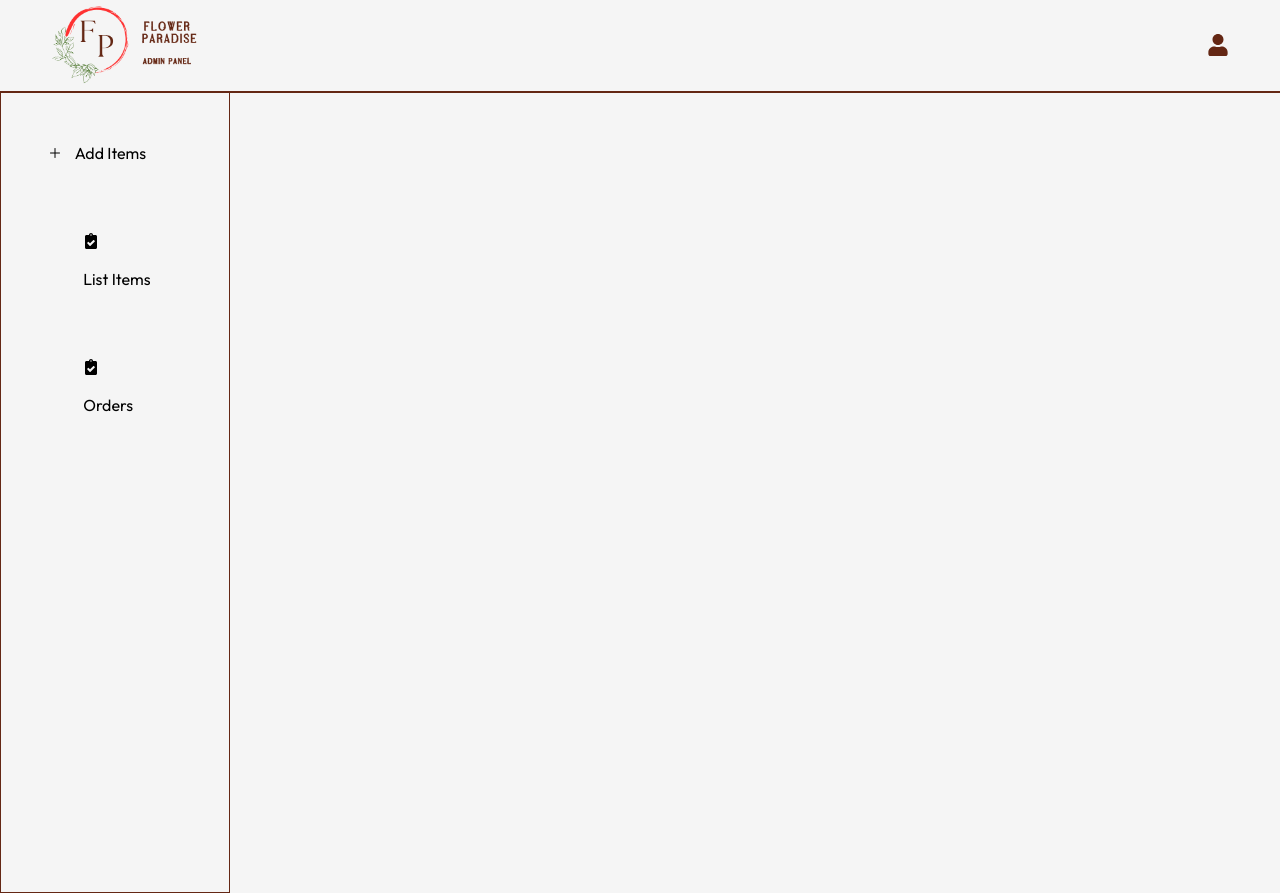
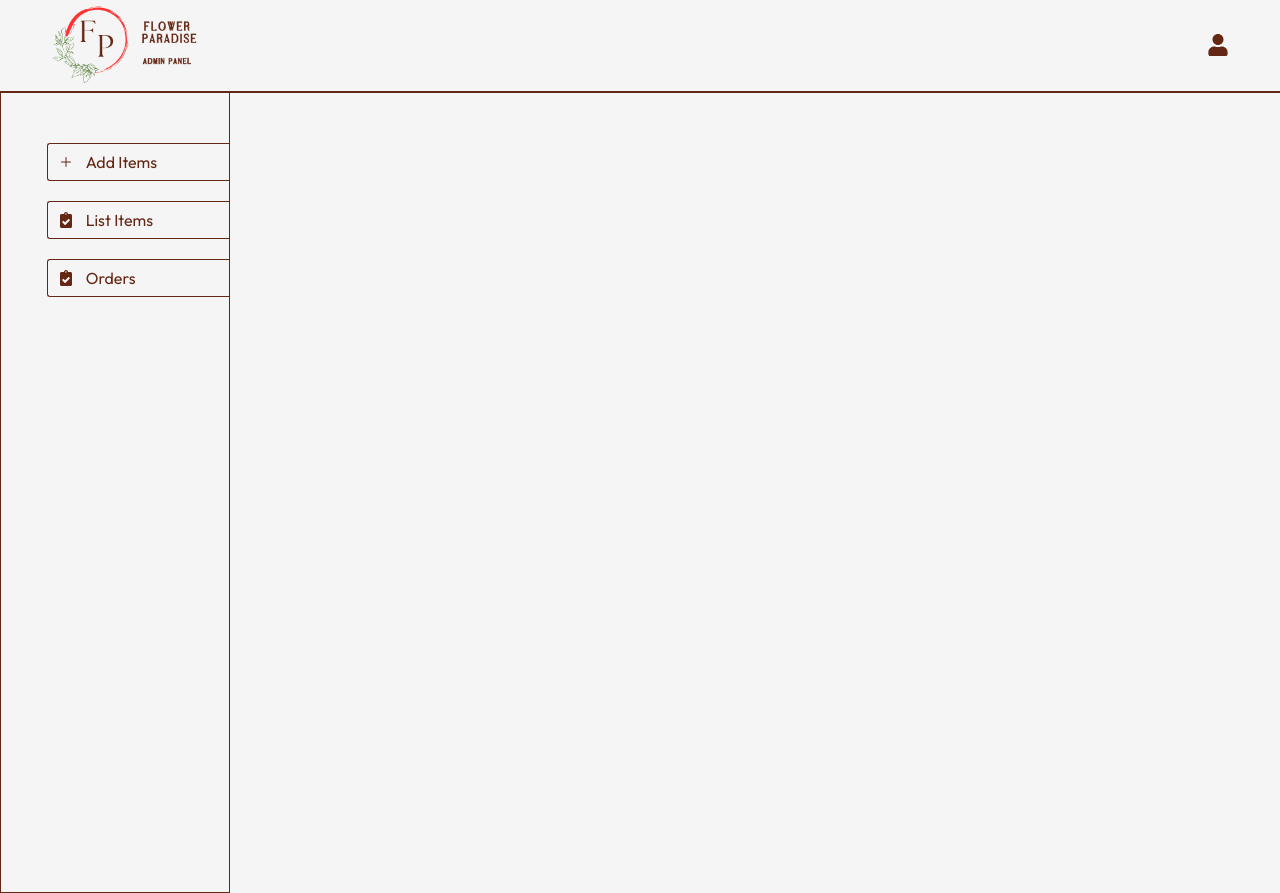
Before and after one commit to pooja180801/Flower-Paradise, a React (Create React App) app in the folder admin/: page / in a window 1280 px wide. Built offline with nearby package versions, Linux system fonts and the light colour scheme.

Commit message:
added sidebar for admin

```diff
--- a/admin/src/components/Sidebar/Sidebar.css
+++ b/admin/src/components/Sidebar/Sidebar.css
@@ -3,6 +3,7 @@
     min-height: 100vh;
     border: 1.5px solid var(--brown);
     border-top: 0;
+    font-size: max(1vw 10px);
 }
 
 .sidebar-options{
@@ -17,5 +18,35 @@
     display: flex;
     align-items: center;
     gap: 12px;
+    border: 1px solid var(--brown);
+    border-right: 0;
+    padding: 8px 10px;
+    border-radius: 3px 0px 0px 3px;
+    cursor: pointer;
+    color: var(--brown);
+}
+
+.sidebar-option .icon{
+    color: var(--brown);
+}
+
+
+.sidebar-option.active{
+    background: var(--brown);
+    color: white;
+}
+
+.sidebar-option.active .icon{
+    color: white;
+}
+
+@media (max-width:900px) {
+    .sidebar-option p{
+        display: none;
+    }
+
+    .sidebar-option .icon{
+        font-size: 25px;
+    }
 
 }
--- a/admin/src/components/Sidebar/Sidebar.js
+++ b/admin/src/components/Sidebar/Sidebar.js
@@ -2,23 +2,24 @@ import React from 'react'
 import './Sidebar.css'
 import { IoAdd } from "react-icons/io5";
 import { FaClipboardCheck } from "react-icons/fa";
+import { NavLink } from 'react-router-dom';
 
 const Sidebar = () => {
   return (
     <div className='sidebar'>
         <div className="sidebar-options">
-            <div className="sidebar-option">
-                <IoAdd/>
+            <NavLink to='/add' className="sidebar-option">
+                <IoAdd className='icon'/>
                 <p>Add Items</p>
-            </div>
-            <div className="sidebar-options">
-                <FaClipboardCheck/>
+            </NavLink>
+            <NavLink to='/list' className="sidebar-option">
+                <FaClipboardCheck className='icon'/>
                 <p>List Items</p>
-            </div>
-            <div className="sidebar-options">
-                <FaClipboardCheck/>
+            </NavLink>
+            <NavLink to='/orders' className="sidebar-option">
+                <FaClipboardCheck className='icon'/>
                 <p>Orders</p>
-            </div>
+            </NavLink>
         </div>
 
     </div>
```
